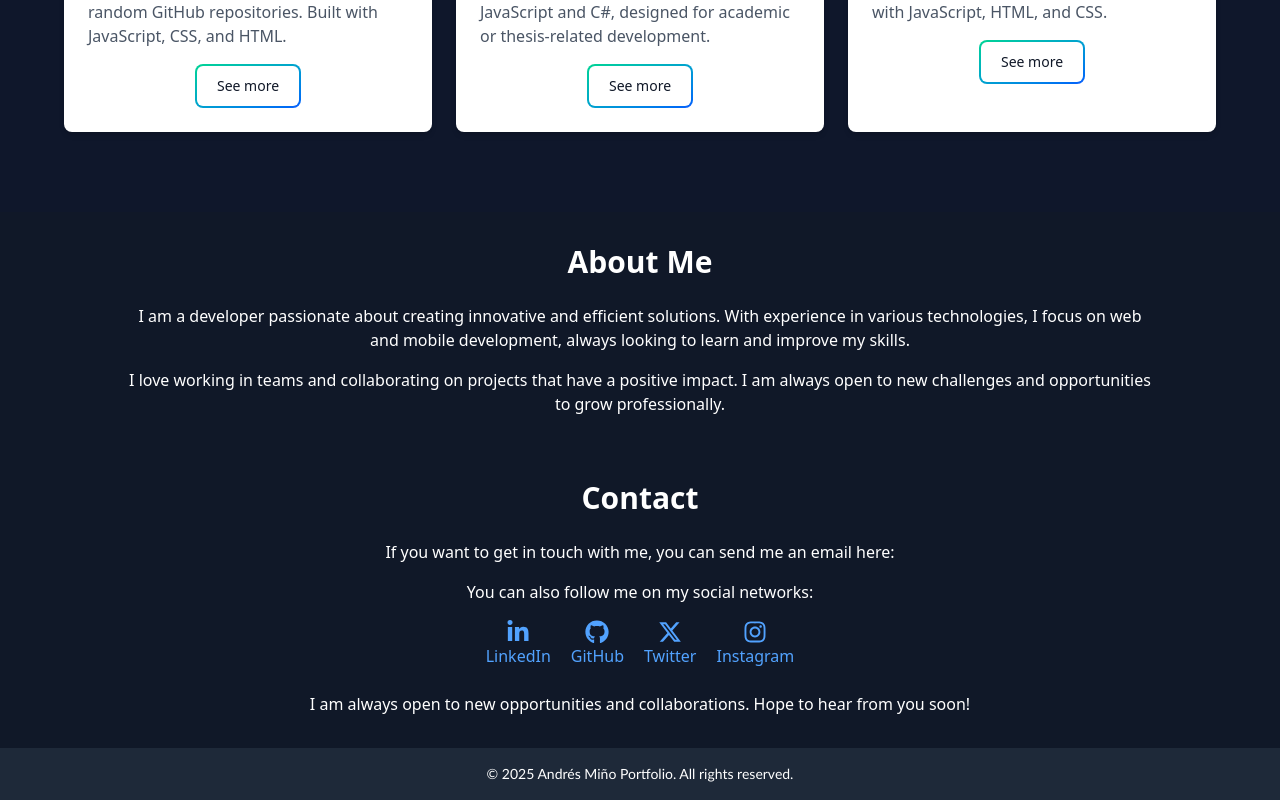
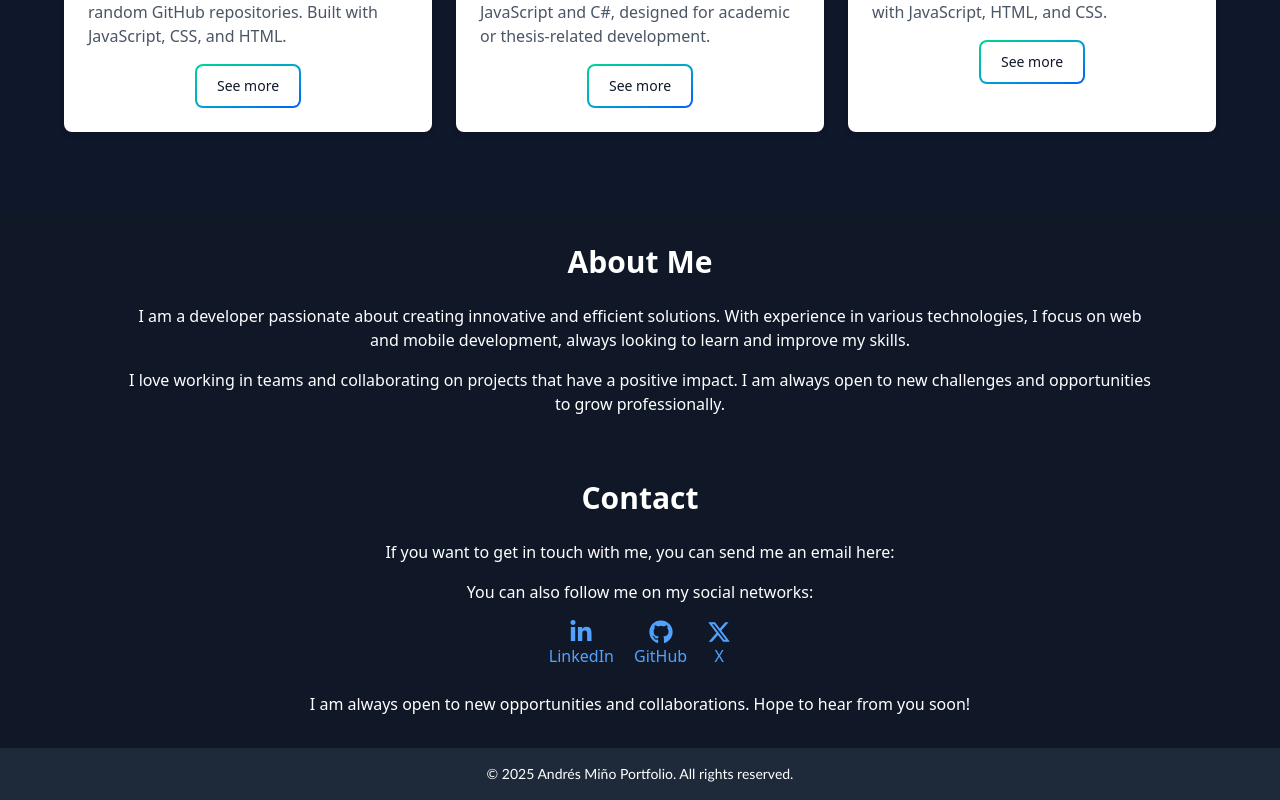
Before and after one commit to asmino1701/Portfolio, a React (Vite) app: page / in a window 1280 px wide. Shown: the part 1332-2132 px from the top of the page. Built offline with nearby package versions, Linux system fonts and the light colour scheme.

Commit message:
Contact adjustments

```diff
--- a/src/components/icons/Icons.jsx
+++ b/src/components/icons/Icons.jsx
@@ -38,16 +38,3 @@ export function IconTwitter() {
         </svg>
     );
 }
-
-export function IconInstagram() {
-    return (
-    <svg
-        xmlns="http://www.w3.org/2000/svg"
-        fill="currentColor"
-        viewBox="0 0 448 512"
-        className="w-6 h-6">
-        <path
-        d="M224.1 141c-63.6 0-114.9 51.3-114.9 114.9s51.3 114.9 114.9 114.9S339 319.5 339 255.9 287.7 141 224.1 141zm0 189.6c-41.1 0-74.7-33.5-74.7-74.7s33.5-74.7 74.7-74.7 74.7 33.5 74.7 74.7-33.6 74.7-74.7 74.7zm146.4-194.3c0 14.9-12 26.8-26.8 26.8-14.9 0-26.8-12-26.8-26.8s12-26.8 26.8-26.8 26.8 12 26.8 26.8zm76.1 27.2c-1.7-35.9-9.9-67.7-36.2-93.9-26.2-26.2-58-34.4-93.9-36.2-37-2.1-147.9-2.1-184.9 0-35.8 1.7-67.6 9.9-93.9 36.1s-34.4 58-36.2 93.9c-2.1 37-2.1 147.9 0 184.9 1.7 35.9 9.9 67.7 36.2 93.9s58 34.4 93.9 36.2c37 2.1 147.9 2.1 184.9 0 35.9-1.7 67.7-9.9 93.9-36.2 26.2-26.2 34.4-58 36.2-93.9 2.1-37 2.1-147.8 0-184.8zM398.8 388c-7.8 19.6-22.9 34.7-42.6 42.6-29.5 11.7-99.5 9-132.1 9s-102.7 2.6-132.1-9c-19.6-7.8-34.7-22.9-42.6-42.6-11.7-29.5-9-99.5-9-132.1s-2.6-102.7 9-132.1c7.8-19.6 22.9-34.7 42.6-42.6 29.5-11.7 99.5-9 132.1-9s102.7-2.6 132.1 9c19.6 7.8 34.7 22.9 42.6 42.6 11.7 29.5 9 99.5 9 132.1s2.7 102.7-9 132.1z" />
-    </svg>
-    );
-}
--- a/src/pages/Contact.jsx
+++ b/src/pages/Contact.jsx
@@ -1,4 +1,4 @@
-import { IconLinkedIn, IconGitHub, IconTwitter, IconInstagram } from "../components/icons/Icons";
+import { IconLinkedIn, IconGitHub, IconTwitter } from "../components/icons/Icons";
 
 export default function Contact() {
 return (
@@ -14,21 +14,17 @@ return (
             You can also follow me on my social networks:
         </p>
         <div className="flex justify-center space-x-5 mb-6">
-                <a href="" className="flex items-center flex-col text-blue-400 hover:underline" target="_blank" rel="noopener noreferrer">
+                <a href="https://www.linkedin.com/in/andr%C3%A9s-mi%C3%B1o-27319814a/" className="flex items-center flex-col text-blue-400 hover:underline" target="_blank" rel="noopener noreferrer">
                     <IconLinkedIn/>
                     LinkedIn
                 </a>
-                <a href="" className="flex items-center flex-col text-blue-400 hover:underline" target="_blank" rel="noopener noreferrer">
+                <a href="https://github.com/asmino1701" className="flex items-center flex-col text-blue-400 hover:underline" target="_blank" rel="noopener noreferrer">
                     <IconGitHub/>
                     GitHub
                 </a>
-                <a href="" className="flex items-center flex-col text-blue-400 hover:underline" target="_blank" rel="noopener noreferrer">
+                <a href="https://x.com/aminoDR" className="flex items-center flex-col text-blue-400 hover:underline" target="_blank" rel="noopener noreferrer">
                     <IconTwitter/>
-                    Twitter
-                </a>
-                <a href="" className="flex items-center flex-col text-blue-400 hover:underline" target="_blank" rel="noopener noreferrer">
-                    <IconInstagram/>
-                    Instagram
+                    X
                 </a>
         </div>
 
```
